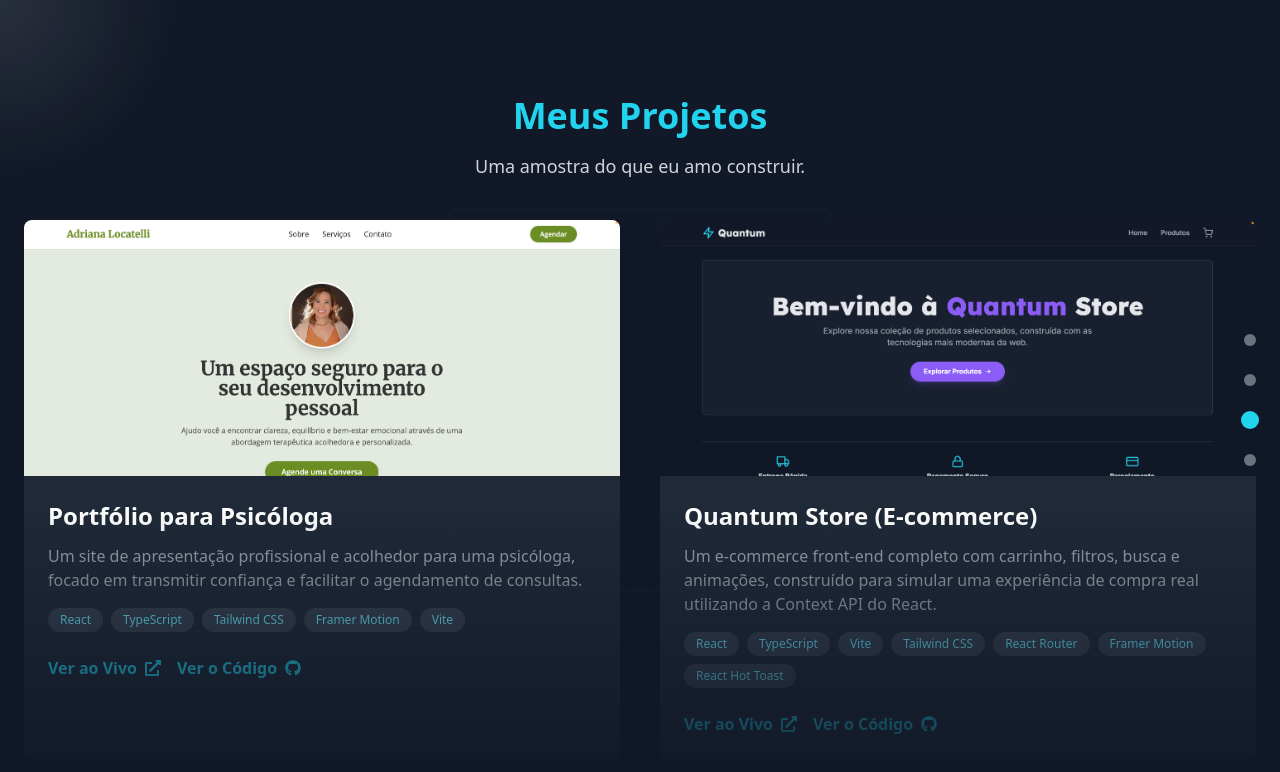
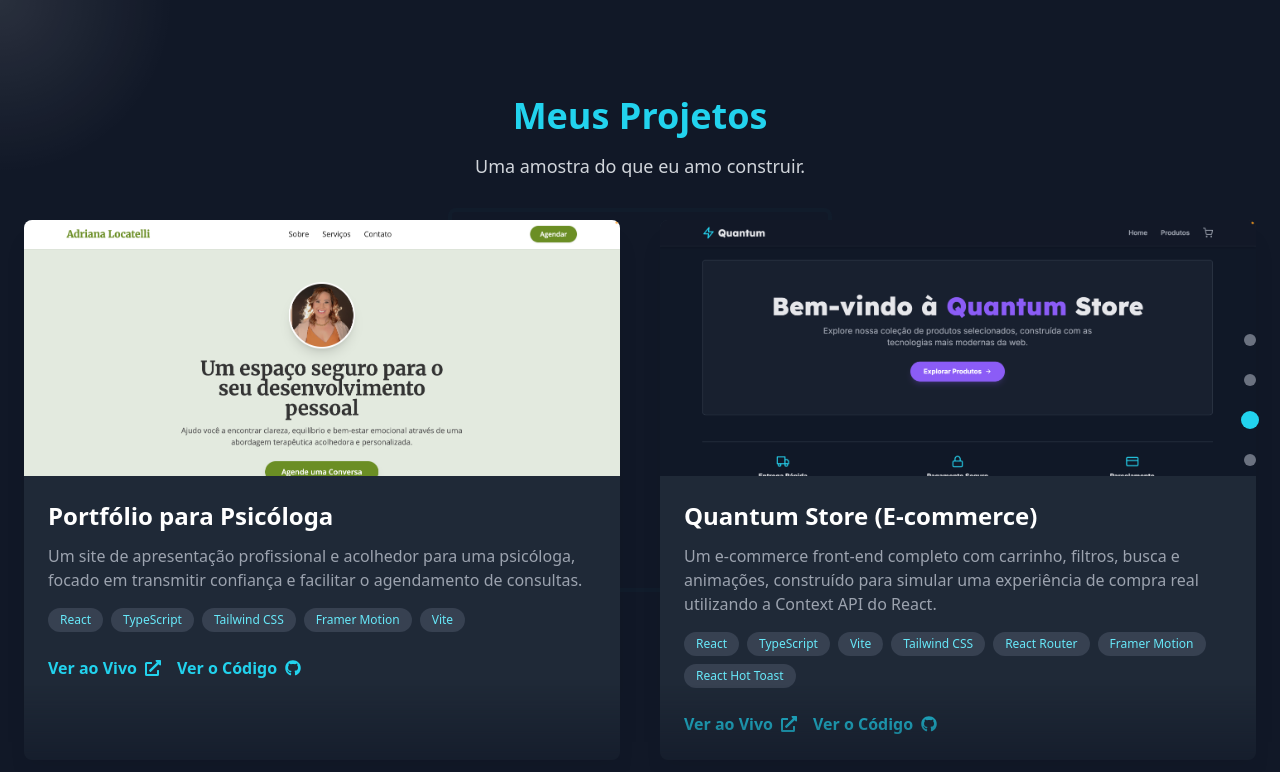
Before and after one commit to ghps2704/Meu-Portfolio, a React (Vite) app: page / in a window 1280 px wide. Both pictures are taken after a click on the button 1250 px from the left and 420 px from the top of the page. Shown: the top 772 px of the page. Built offline with nearby package versions, Linux system fonts and the light colour scheme.

Commit message:
bug: ajuste na parte debaixo dos projects como transparente

```diff
--- a/src/components/Projects.tsx
+++ b/src/components/Projects.tsx
@@ -16,7 +16,7 @@ const projectsData = [
     title: "Quantum Store (E-commerce)",
     description:
       "Um e-commerce front-end completo com carrinho, filtros, busca e animações, construído para simular uma experiência de compra real utilizando a Context API do React.",
-    imageUrl: "/quantum-store.png", // Lembre-se de tirar um screenshot e colocar na pasta /public
+    imageUrl: "/quantum-store.png",
     techStack: [
       "React",
       "TypeScript",
@@ -53,7 +53,7 @@ export default function Projects() {
         </p>
       </div>
 
-      <div className="flex-grow overflow-y-auto pb-20 md:pb-24 scrollbar-thin scrollbar-thumb-cyan-400 scrollbar-track-gray-700 [mask-image:linear-gradient(to_bottom,black_50%,transparent)]">
+      <div className="flex-grow overflow-y-auto pb-20 md:pb-24 scrollbar-thin scrollbar-thumb-cyan-400 scrollbar-track-gray-700 [mask-image:linear-gradient(to_bottom,black_80%,transparent)]">
         <div className="container mx-auto px-6">
           <div className="grid grid-cols-1 md:grid-cols-2 lg:grid-cols-2 gap-10">
             {projectsData.map((project, index) => (
```
